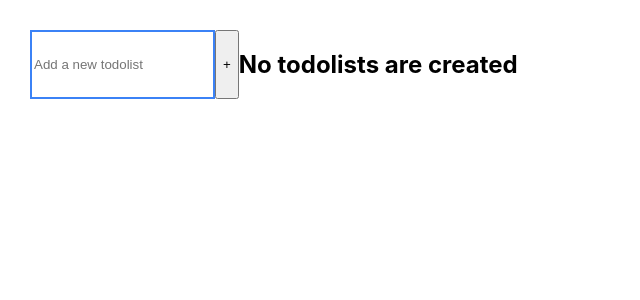
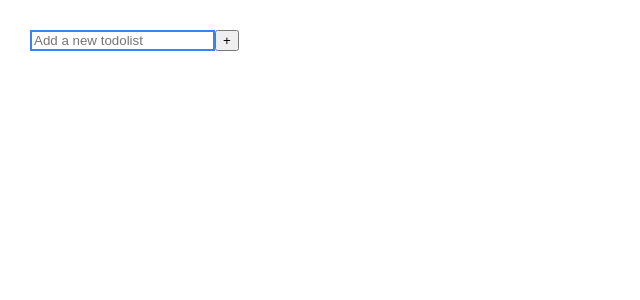
Before and after one commit to TatsianaKedrova/todolist-homework_project, a React (Vite) app: page / in a window 1280 px wide. Shown: the top 300 px of the page, without its empty margins (0-640 px from the left). Built offline with nearby package versions, Linux system fonts and the light colour scheme.

Commit message:
made onAdd function reusable, corrected onAdd func in components; corrected changeFilter and addTask actions;

```diff
--- a/src/App.tsx
+++ b/src/App.tsx
@@ -12,19 +12,12 @@ export const App = () => {
   return (
     <div className="app">
       <AddItemForm
-        onAdd={addNewTodolist}
+        onAdd={(args) => addNewTodolist(args.title)}
         placeholderText="Add a new todolist"
       />
-      {todolistIdsArray.length === 0 ? (
-        <h2>No todolists are created</h2>
-      ) : (
-        todolistIdsArray.map((todolistId) => (
-          <TodolistItem
-            key={todolistId}
-            todolistId={todolistId}
-          />
-        ))
-      )}
+      {todolistIdsArray.map((todolistId) => (
+        <TodolistItem key={todolistId} todolistId={todolistId} />
+      ))}
     </div>
   );
 };
--- a/src/components/AddItemForm.tsx
+++ b/src/components/AddItemForm.tsx
@@ -1,7 +1,10 @@
 import { useEffect, useRef, useState } from "react";
-
+type AddItemArgs = {
+  title: string;
+  todolistId?: string;
+};
 type AddItemFormProps = {
-  onAdd: (title: string) => void;
+  onAdd: (args: AddItemArgs) => void;
   placeholderText: string;
 };
 export const AddItemForm = ({ onAdd, placeholderText }: AddItemFormProps) => {
@@ -39,7 +42,7 @@ export const AddItemForm = ({ onAdd, placeholderText }: AddItemFormProps) => {
       return;
     }
     setHasError(false);
-    onAdd(inputValue);
+    onAdd({ title: inputValue });
     setInputValue("");
     if (timeoutRef.current) {
       clearTimeout(timeoutRef.current);
@@ -52,7 +55,7 @@ export const AddItemForm = ({ onAdd, placeholderText }: AddItemFormProps) => {
         triggerError();
         return;
       }
-      onAdd(inputValue);
+      onAdd({ title: inputValue });
       inputRef.current?.blur();
       setInputValue("");
       setHasError(false);
--- a/src/components/TodolistFullInput.tsx
+++ b/src/components/TodolistFullInput.tsx
@@ -5,7 +5,7 @@ import { AddItemForm } from "./AddItemForm";
 type TodolistFullInputProps = {
   todolistId: string;
 };
-export const FullInput = ({ todolistId }: TodolistFullInputProps) => {
+export const TodolistFullInput = ({ todolistId }: TodolistFullInputProps) => {
   const tasks = useTodolistStore(
     (state) => state.todolists[todolistId]?.tasks || [],
   );
@@ -27,7 +27,10 @@ export const FullInput = ({ todolistId }: TodolistFullInputProps) => {
 
   return (
     <div>
-      <AddItemForm onAdd={addNewTask} placeholderText="Add a new task" />
+      <AddItemForm
+        onAdd={(args) => addNewTask(todolistId, args.title)}
+        placeholderText="Add a new task"
+      />
       <ul>
         {filteredTasks.length === 0 ? (
           <p>No tasks available</p>
--- a/src/components/TodolistItem.tsx
+++ b/src/components/TodolistItem.tsx
@@ -1,6 +1,6 @@
 import { useTodolistStore } from "../store.zustand/useTodolistStore";
 import { Button } from "./Button";
-import { FullInput } from "./TodolistFullInput";
+import { TodolistFullInput } from "./TodolistFullInput";
 
 type TodolistItemProps = {
   todolistId: string;
@@ -18,24 +18,24 @@ export const TodolistItem = ({ todolistId }: TodolistItemProps) => {
     <div>
       <h3>{title}</h3>
       <div>
-        <FullInput todolistId={todolistId} />
+        <TodolistFullInput todolistId={todolistId} />
       </div>
       <div className="filter-buttons">
         <Button
           todolistId={todolistId}
-          actionOnClick={() => changeFilter("all")}
+          actionOnClick={() => changeFilter(todolistId, "all")}
         >
           All
         </Button>
         <Button
           todolistId={todolistId}
-          actionOnClick={() => changeFilter("active")}
+          actionOnClick={() => changeFilter(todolistId, "active")}
         >
           Active
         </Button>
         <Button
           todolistId={todolistId}
-          actionOnClick={() => changeFilter("completed")}
+          actionOnClick={() => changeFilter(todolistId, "completed")}
         >
           Completed
         </Button>
--- a/src/store.zustand/useTodolistStore.ts
+++ b/src/store.zustand/useTodolistStore.ts
@@ -1,7 +1,8 @@
 import { create } from "zustand";
 import { nanoid } from "nanoid";
 import { FilterValues, TodolistState } from "../types.ts/Todolist.types";
-export const useTodolistStore = create<TodolistState>((set) => ({
+export const useTodolistStore = create<TodolistState>((set) => {
+  return {
     todolists: {},
     addTodolist: (title: string) =>
       set((state) => {
@@ -50,18 +51,40 @@ export const useTodolistStore = create<TodolistState>((set) => ({
           },
         };
       }),
-  changeFilter: (newFilter: FilterValues) => set({ filter: newFilter }),
-  addNewTask: (taskTitle: string) =>
-    set((state) => ({
+    changeFilter: (todolistId: string, newFilter: FilterValues) =>
+      set((state) => {
+        const currentTodolist = state.todolists[todolistId];
+        return {
+          todolists: {
+            ...state.todolists,
+            [todolistId]: {
+              ...currentTodolist,
+              filter: newFilter,
+            },
+          },
+        };
+      }),
+    addNewTask: (todolistId: string, taskTitle: string) =>
+      set((state) => {
+        const currentTodolist = state.todolists[todolistId];
+        return {
+          todolists: {
+            ...state.todolists,
+            [todolistId]: {
+              ...currentTodolist,
               tasks: [
-        ...state.tasks,
+                ...currentTodolist.tasks,
                 { id: nanoid(), title: taskTitle, isDone: false },
               ],
-    })),
+            },
+          },
+        };
+      }),
     handleCheckboxChange: (taskId: string, isChecked: boolean) =>
       set((state) => ({
         tasks: state.tasks.map((task) =>
           task.id === taskId ? { ...task, isDone: isChecked } : task,
         ),
       })),
-}));
+  };
+});
--- a/src/types.ts/Todolist.types.ts
+++ b/src/types.ts/Todolist.types.ts
@@ -20,8 +20,8 @@ export type TodolistState = {
   addTodolist: (title: string) => void;
   deleteTodolist: (todolistId: string) => void;
   deleteTask: (todolistId: string, taskId: string) => void;
-  changeFilter: (filter: FilterValues) => void;
-  addNewTask: (taskTitle: string) => void;
+  changeFilter: (todolistId: string, filter: FilterValues) => void;
+  addNewTask: (todolistId: string, taskTitle: string) => void;
   deleteAllTasks: (todolistId: string) => void;
   handleCheckboxChange: (taskId: string, isChecked: boolean) => void;
 };
```
Lines whose indentation alone changed are shown as unchanged.
